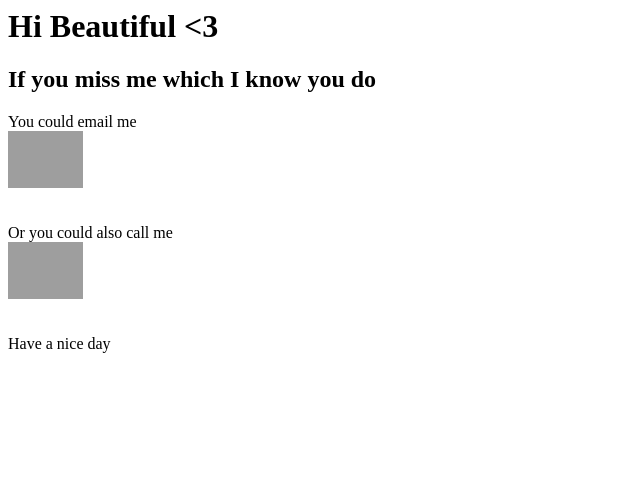
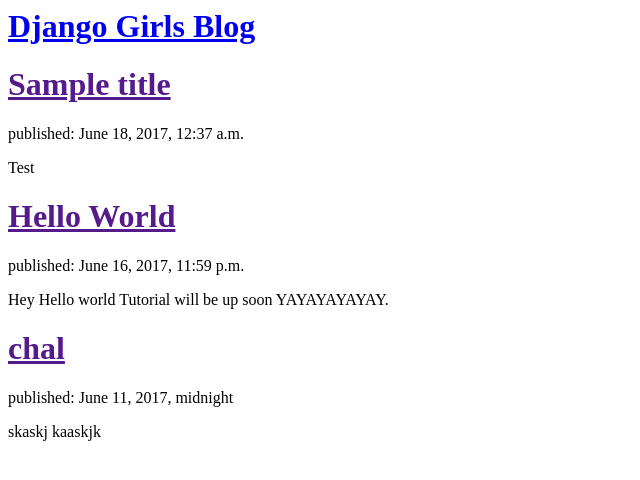
Before and after one commit to pratikpugalia/DjangoBlog, a Django app: page / in a window 1280 px wide. Shown: the top 480 px of the page, without its empty margins (0-640 px from the left). Run offline with Django 3.2, Linux system fonts and the light colour scheme; data comes from the database, SQL or seed files in the repository; both versions use the stored data as it was after the commit; grey boxes are pictures that could not be loaded.

Commit message:
Templates and data from database used

```diff
--- a/blog/templates/blog/post_list.html
+++ b/blog/templates/blog/post_list.html
@@ -1,24 +1,19 @@
 <html>
-<style>
-img {
-    max-width: 100%;
-    max-height: 100%;
-}
-.square {
-    height: 75px;
-    width: 75px;
-}
-</style>
-<body>
-	<h1>Hi Beautiful <3</h1>
-	<h2>If you miss me which I know you do</h2>
-	<div>You could email me <div class=square><a href="mailto:pratik.pugalia@gmail.com"><img src="https://i0.wp.com/idmji.org/wp-content/uploads/2017/03/CONT-idm_03.jpg"></img> </a></div></div>
-	<br>
-	<div>Or you could also call me<div class="square"> <a href="tel:+919823711140"><img src="https://img.tamindir.com/ti_e_ul/yigitekimdemir/p/truedialer-android-ikon_300x300.png"></img></a></div></div>
-<br>
-<div>Have a nice day</div>
-</body>
+    <head>
+        <title>Django Girls blog</title>
+    </head>
+    <body>
+        <div>
+		    <h1><a href="/">Django Girls Blog</a></h1>
+		</div>
 
+		{% for post in posts %}
+		    <div>
+		    	<h1><a href="">{{ post.title }}</a></h1>
+		        <p>published: {{ post.published_date }}</p>
+		        <p>{{ post.text|linebreaksbr }}</p>
+		    </div>
+		{% endfor %}
 
-
+    </body>
 </html>
--- a/blog/views.py
+++ b/blog/views.py
@@ -1,6 +1,9 @@
 from django.shortcuts import render
+from .models import Post
+from django.utils import timezone
 
 def post_list(request):
-    return render(request, 'blog/post_list.html', {})
+	posts=Post.objects.filter(published_date__lte=timezone.now()).order_by('-published_date')
+	return render(request, 'blog/post_list.html', {'posts': posts})
 
 # Create your views here.
```
Also changed, not shown: db.sqlite3, 5 other files.
